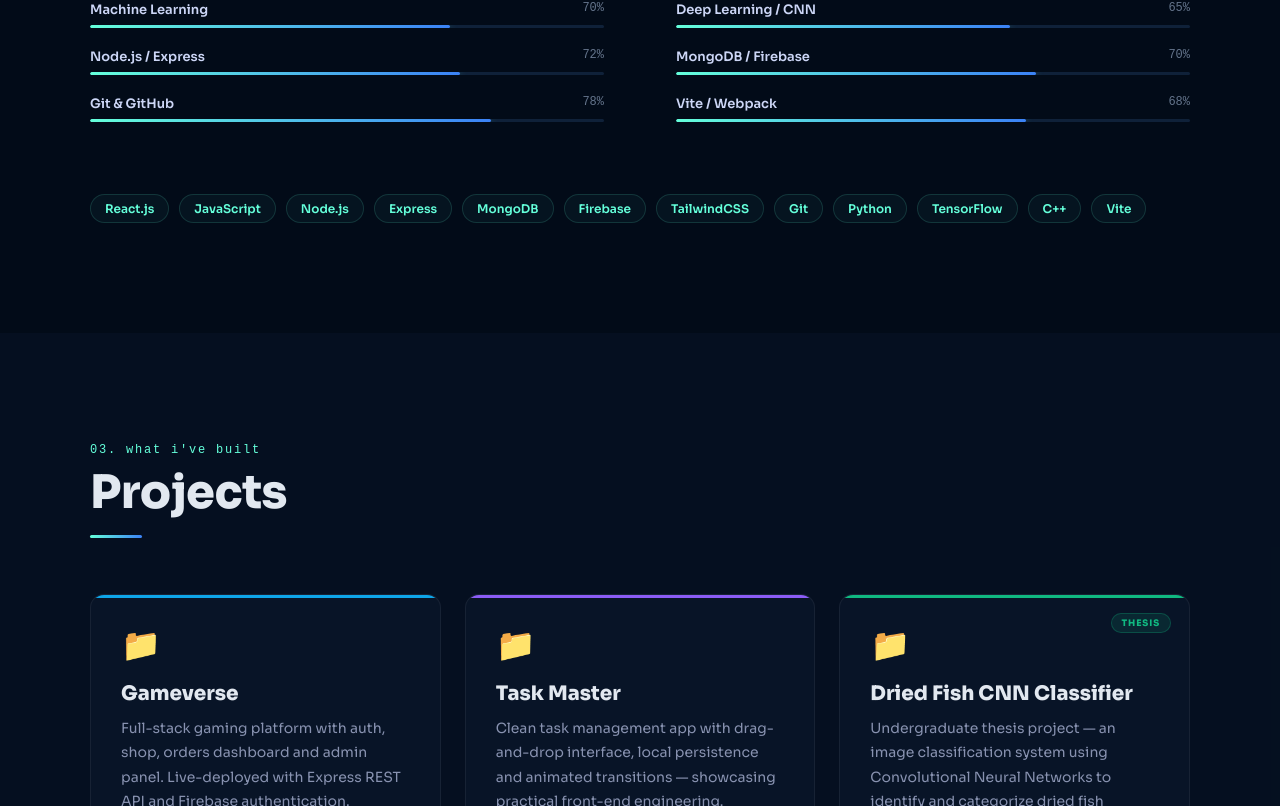
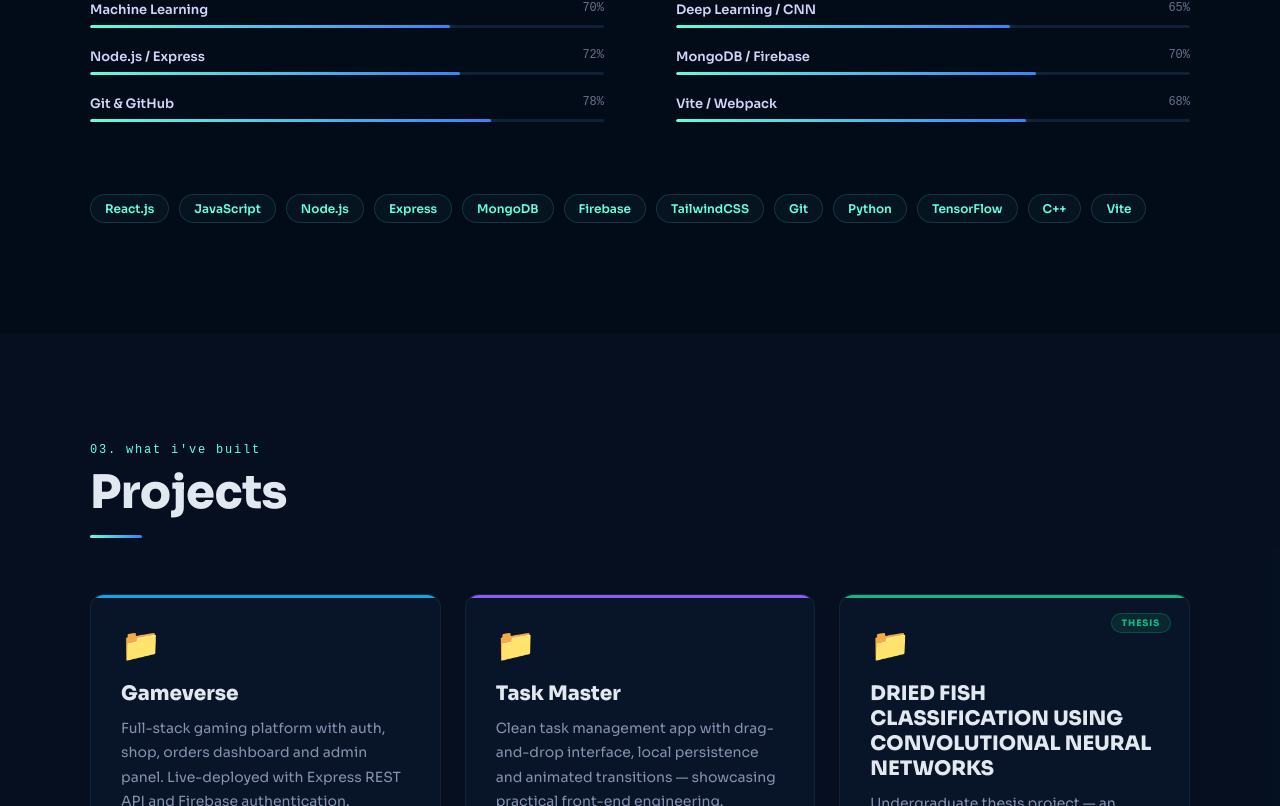
Before and after one commit to Ahnaf101001/my-portfolio, a React (Vite) app: page / in a window 1280 px wide. Shown: the part 1994-2800 px from the top of the page. Built offline with nearby package versions, Linux system fonts and the light colour scheme.

Commit message:
added the thesis link

```diff
--- a/src/App.jsx
+++ b/src/App.jsx
@@ -37,12 +37,12 @@ const PROJECTS = [
     ghLink: "https://github.com/Ahnaf101001/task-master-web-app",
   },
   {
-    title: "Dried Fish CNN Classifier",
+    title: "DRIED FISH CLASSIFICATION USING CONVOLUTIONAL NEURAL NETWORKS",
     tech: ["Python", "TensorFlow", "CNN", "Deep Learning"],
     desc: "Undergraduate thesis project — an image classification system using Convolutional Neural Networks to identify and categorize dried fish species with high accuracy.",
     color: "#10b981",
     thesis: true,
-    ghLink: "https://github.com/Ahnaf101001",
+    ghLink: "https://github.com/Ahnaf101001/DRIED-FISH-CLASSIFICATION-USING-CONVOLUTIONAL-NEURAL-NETWORKS",
   },
 ];
 
```
